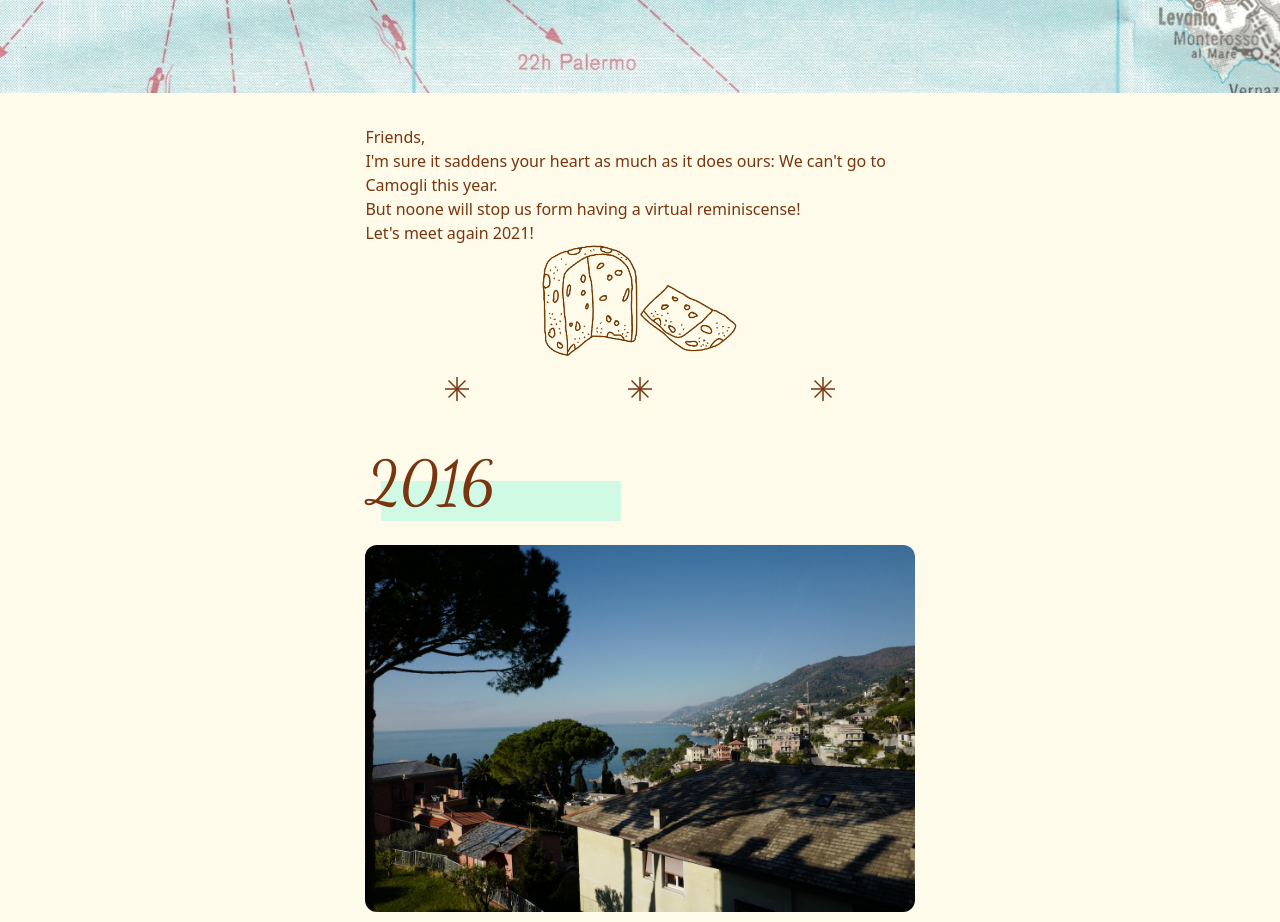
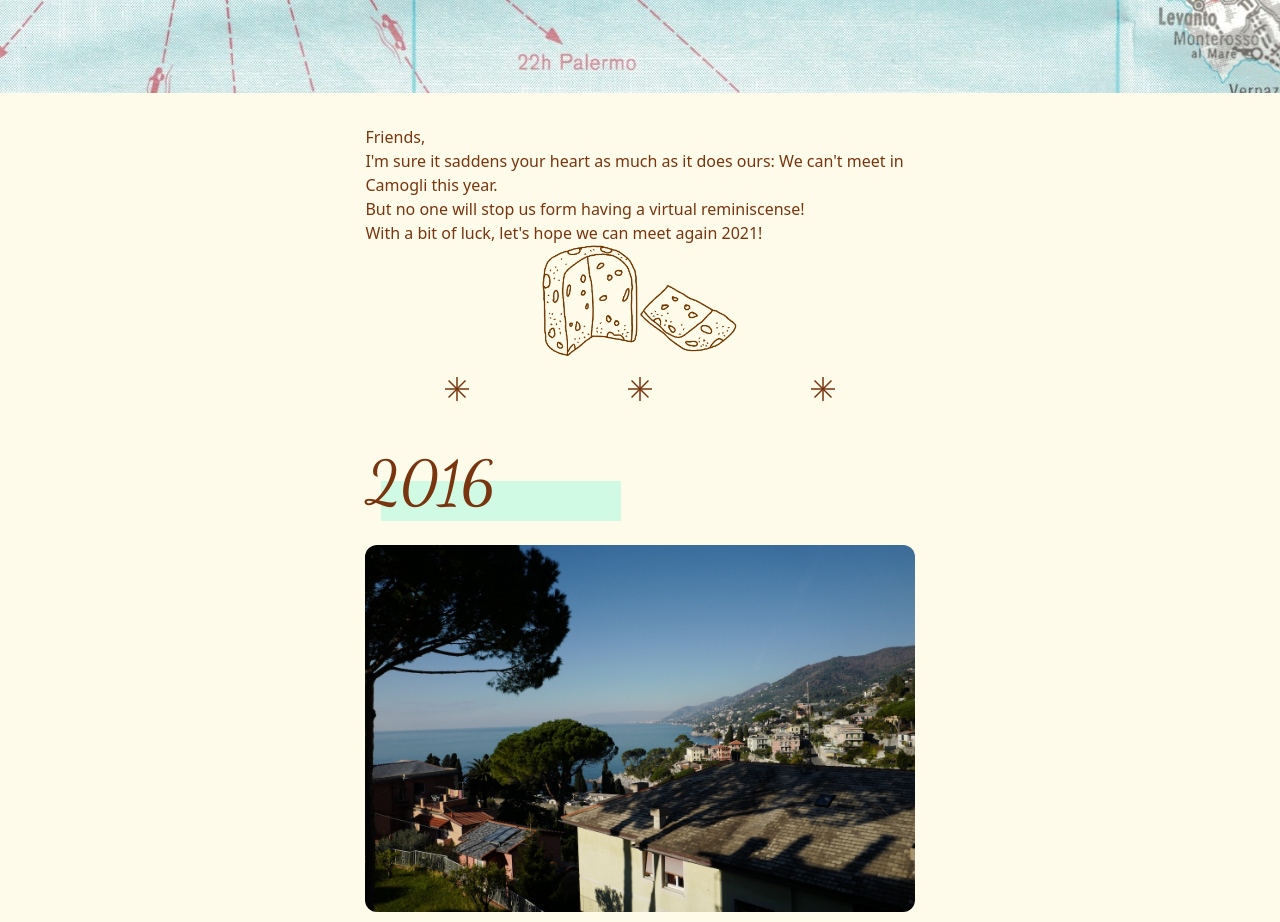
Before and after one commit to creimers/camogli-virtuale, a Next.js app: page / in a window 1280 px wide. Shown: the part 1560-2482 px from the top of the page. Built offline with nearby package versions, Linux system fonts and the light colour scheme.

Commit message:
minor cosmetics

```diff
--- a/pages/index.js
+++ b/pages/index.js
@@ -78,16 +78,16 @@ export default function Home() {
         <FullBleedImage imageURL="/camogli.jpg" marginBottom={false} />
         <div className="block sm:hidden bg-green-900 text-white p-4 rounded-lg my-8">
           <p>👀 Friend, may I suggest you look at this on a bigger screen?</p>
-          <p>It will look even ✨ nicer ✨!</p>
+          <p>It will be even ✨ nicer ✨!</p>
         </div>
         <div className="prose text-yellow-900 mt-8">
           <p>
             Friends, <br />
-            I'm sure it saddens your heart as much as it does ours: We can't go
-            to Camogli this year.
+            I'm sure it saddens your heart as much as it does ours: We can't
+            meet in Camogli this year.
           </p>
-          <p>But noone will stop us form having a virtual reminiscense!</p>
-          <p>Let's meet again 2021!</p>
+          <p>But no one will stop us form having a virtual reminiscense!</p>
+          <p>With a bit of luck, let's hope we can meet again 2021!</p>
           <div className="h-28 flex justify-center items-center">
             <img className="h-full" src="/panetone.svg" />
           </div>
```
